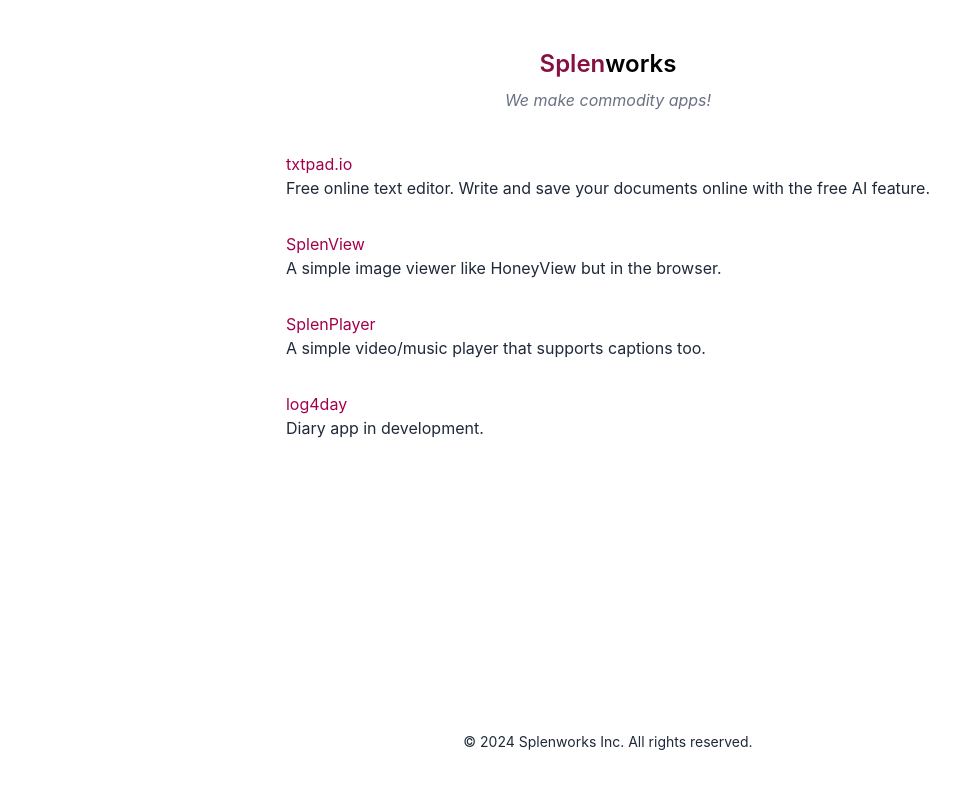
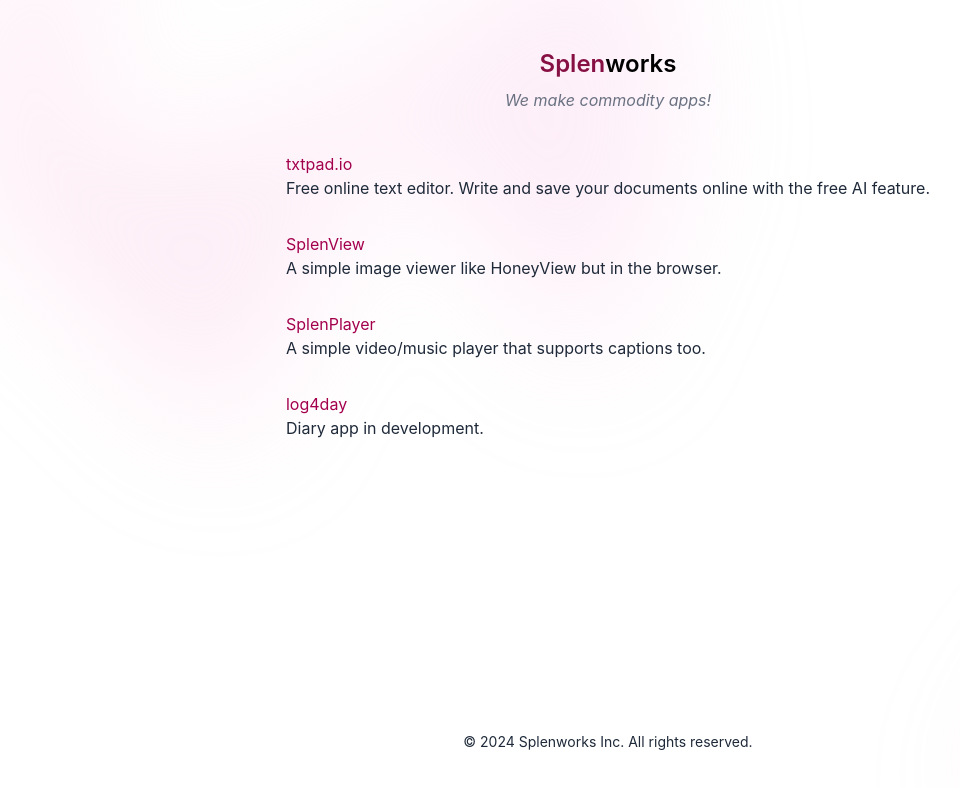
Before and after one commit to Splenworks/splenworks, a React (Vite) app: page / in a window 1280 px wide. Shown: the top 788 px of the page, without its empty margins (32-992 px from the left). Built offline with nearby package versions, Linux system fonts and the light colour scheme.

Commit message:
cloud background

```diff
--- a/src/Home/index.tsx
+++ b/src/Home/index.tsx
@@ -1,9 +1,12 @@
+import CloudBackground from "../shared/CloudBackground"
 import HyperLink from "../shared/HyperLink"
 
 function Page() {
   const currentYear = new Date().getFullYear()
 
   return (
+    <>
+      <CloudBackground />
       <div className="container m-auto p-4 h-dvh flex flex-col justify-start">
         <div className="m-auto flex-auto flex flex-col justify-start">
           <div className="flex-auto flex flex-col">
@@ -18,8 +21,8 @@
                 <li>
                   <HyperLink url="https://txtpad.io" text="txtpad.io" newTab />
                   <p>
-                  Free online text editor. Write and save your documents online
-                  with the free AI feature.
+                    Free online text editor. Write and save your documents
+                    online with the free AI feature.
                   </p>
                 </li>
                 <li>
@@ -28,7 +31,9 @@
                     text="SplenView"
                     newTab
                   />
-                <p>A simple image viewer like HoneyView but in the browser.</p>
+                  <p>
+                    A simple image viewer like HoneyView but in the browser.
+                  </p>
                 </li>
                 <li>
                   <HyperLink
@@ -39,7 +44,11 @@
                   <p>A simple video/music player that supports captions too.</p>
                 </li>
                 <li>
-                <HyperLink url="https://log4day.com" text="log4day" disabled />
+                  <HyperLink
+                    url="https://log4day.com"
+                    text="log4day"
+                    disabled
+                  />
                   <p>Diary app in development.</p>
                 </li>
               </ul>
@@ -52,6 +61,7 @@
           </footer>
         </div>
       </div>
+    </>
   )
 }
 
--- /dev/null
+++ b/src/shared/CloudBackground.tsx
@@ -0,0 +1,29 @@
+import React from "react"
+
+const CloudBackground: React.FC = () => {
+  return (
+    <div className="relative isolate -z-10 px-6 lg:px-8">
+      <div
+        className="absolute inset-x-0 -top-40 transform-gpu overflow-hidden blur-3xl max-h-[calc(100vh+10rem)] sm:-top-80 sm:max-h-[calc(100vh+20rem)]"
+        aria-hidden="true"
+      >
+        <div
+          className="relative left-[calc(50%-11rem)] aspect-[1155/678] w-[36.125rem] -translate-x-1/2 rotate-[30deg] bg-gradient-to-tr from-[#f8c5db] to-[#f8c7ea] opacity-30 sm:left-[calc(50%-30rem)] sm:w-[72.1875rem]"
+          style={{
+            clipPath:
+              "polygon(74.1% 44.1%, 100% 61.6%, 97.5% 26.9%, 85.5% 0.1%, 80.7% 2%, 72.5% 32.5%, 60.2% 62.4%, 52.4% 68.1%, 47.5% 58.3%, 45.2% 34.5%, 27.5% 76.7%, 0.1% 64.9%, 17.9% 100%, 27.6% 76.8%, 76.1% 97.7%, 74.1% 44.1%)",
+          }}
+        ></div>
+        <div
+          className="relative left-[calc(50%+3rem)] aspect-[1155/678] w-[36.125rem] -translate-x-1/2 bg-gradient-to-tr from-[#f8c5db] to-[#f8c7ea] opacity-30 sm:left-[calc(50%+36rem)] sm:w-[72.1875rem]"
+          style={{
+            clipPath:
+              "polygon(74.1% 44.1%, 100% 61.6%, 97.5% 26.9%, 85.5% 0.1%, 80.7% 2%, 72.5% 32.5%, 60.2% 62.4%, 52.4% 68.1%, 47.5% 58.3%, 45.2% 34.5%, 27.5% 76.7%, 0.1% 64.9%, 17.9% 100%, 27.6% 76.8%, 76.1% 97.7%, 74.1% 44.1%)",
+          }}
+        ></div>
+      </div>
+    </div>
+  )
+}
+
+export default CloudBackground
```
Lines whose indentation alone changed are shown as unchanged.
